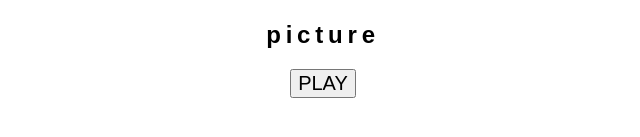
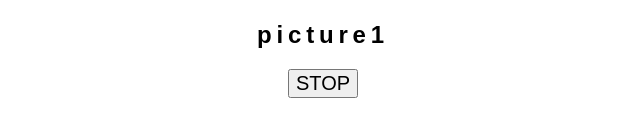
Before and after one commit to naomf92/challenge9, a plain HTML site: page index.html in a window 1280 px wide. Both pictures are taken after a click on the button "PLAY". Shown: the part 483-620 px from the top of the page, 317-957 px from the left. Drawn offline with Linux system fonts and the light colour scheme.

Commit message:
challenge9

```diff
--- a/index.html
+++ b/index.html
@@ -14,9 +14,7 @@
     <!--- タイトル --->
     <h2 id="pic-title">picture</h2>
     <!--- 再生ボタン --->
-    <div id ="a">
-    <button id="playButton" onclick="playSlidedeshow();">PLAY</button>
-    </div>
+    <button id="playButton" onclick="playSlideshow();">PLAY</button>
   </div>
 </body>
 </html>
--- a/script.js
+++ b/script.js
@@ -35,23 +35,27 @@ function changePicture() {
     } else {
         document.getElementById('pics').src = picArray[0].src
         document.getElementById('pic-title').innerHTML = picArray[0].title
+        counter = 1;
     }
 
 }
 //setInterval(function() {changePicture();}, 2000);
 //changePicture();
 
-
 // ボタンを押してスライドショーを再生・停止する関数
 //関数名「playSlidedeshow」
 
-playingID = setInterval(changePicture,2000);
-
 function playSlideshow() {
-    if() {
+    if(playingID == 0) {//再生中
+        // setIntervalをclearIntervalと対にすると良さそうです
+        playingID = setInterval(changePicture,2000);
+        document.getElementById('playButton').innerHTML = 'STOP';
+        console.log(playingID);
+        // こちらにもボタンにPLAY、もしくはSTOPの表示が必要になりそうですね
+    } else {//停止中
         clearInterval(playingID);
-    } else {
-        document.getElementById('playButton').innerHTML = 'STOP';
+        playingID = 0;
+        document.getElementById('playButton').innerHTML = 'PLAY';
+        console.log(playingID);
     }
 }
-playSlideshow();
```
